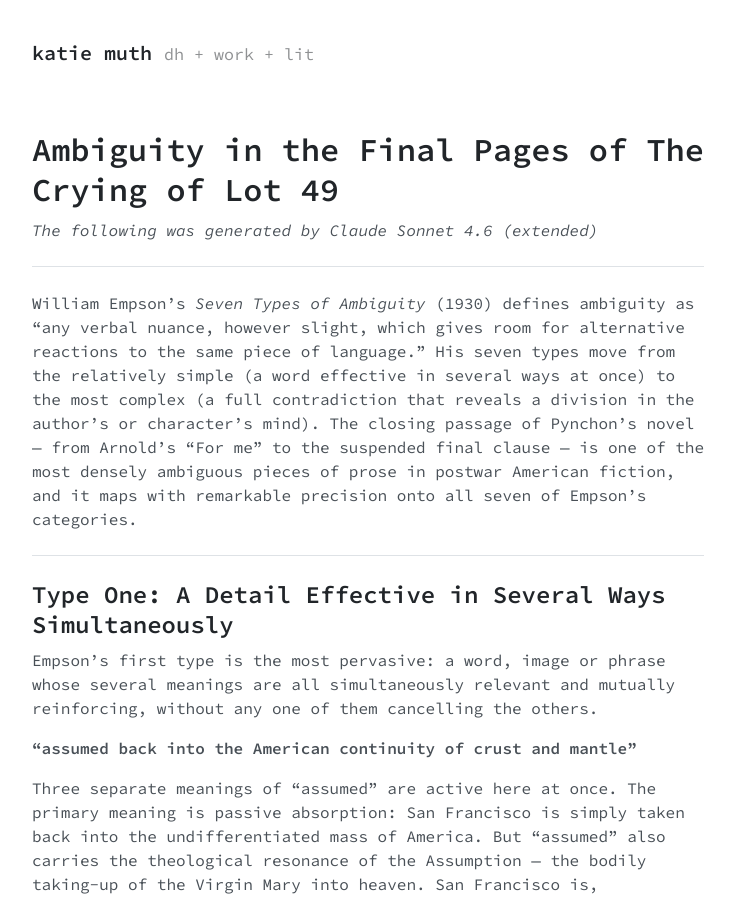
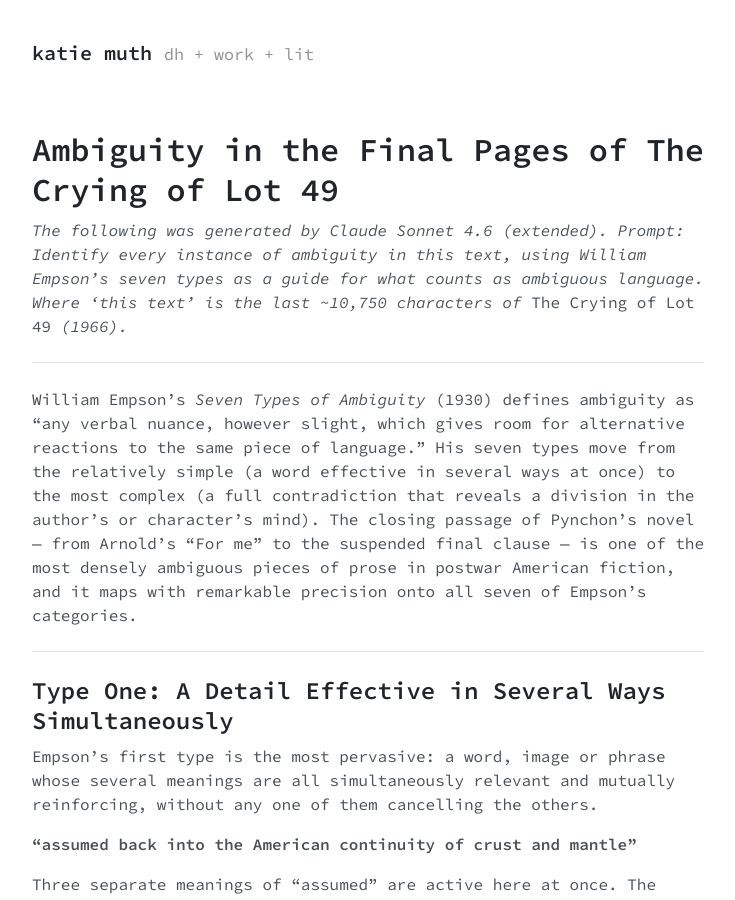
Before and after one commit to krmuth/krmuth.github.io, a Jekyll site: the page built from lot49_empson_analysis.md, in a window 1280 px wide and 900 px high. Shown: the whole window, without its empty margins (272-1007 px from the left). Built offline with Jekyll 4.4.1, drawn with Linux system fonts in a browser that asks for light colours.

Commit message:
Update lot49_empson_analysis.md

```diff
--- a/lot49_empson_analysis.md
+++ b/lot49_empson_analysis.md
@@ -3,7 +3,7 @@
 title: Ambiguity in the Final Pages of The Crying of Lot 49
 ---
 
-*The following was generated by Claude Sonnet 4.6 (extended)*
+*The following was generated by Claude Sonnet 4.6 (extended). Prompt: Identify every instance of ambiguity in this text, using William Empson's seven types as a guide for what counts as ambiguous language. Where 'this text' is the last ~10,750 characters of* The Crying of Lot 49 *(1966).*
 
 ---
 
```
